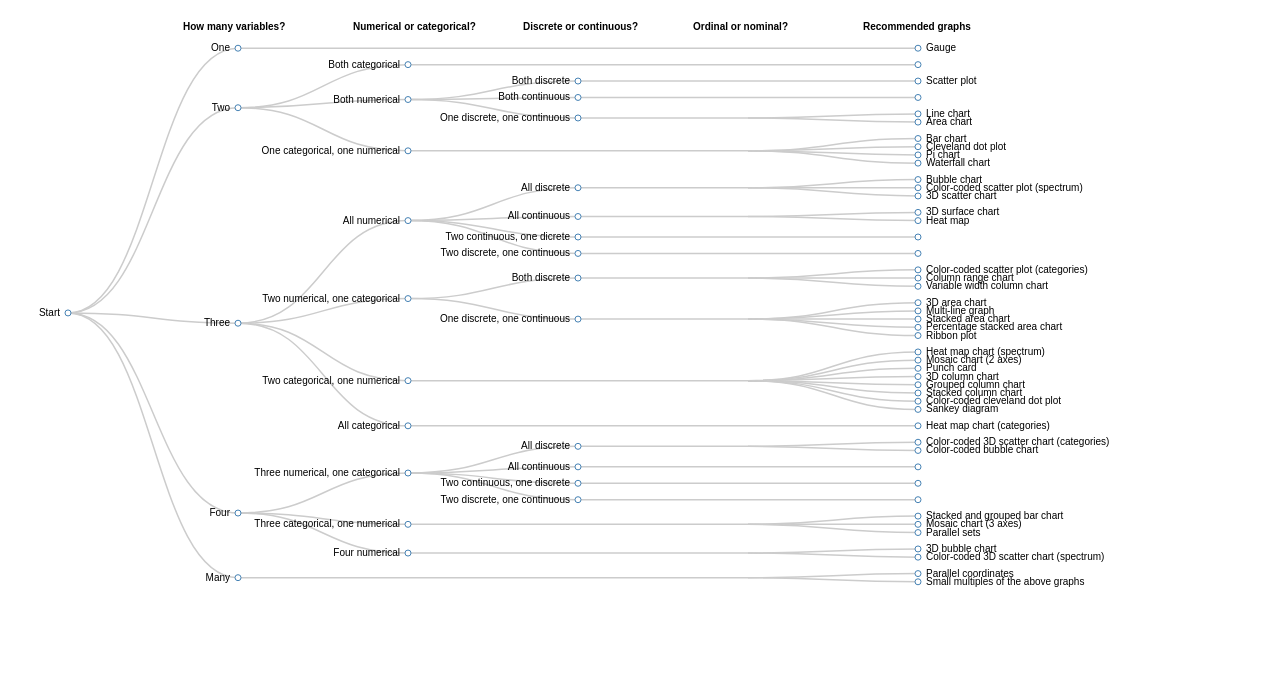
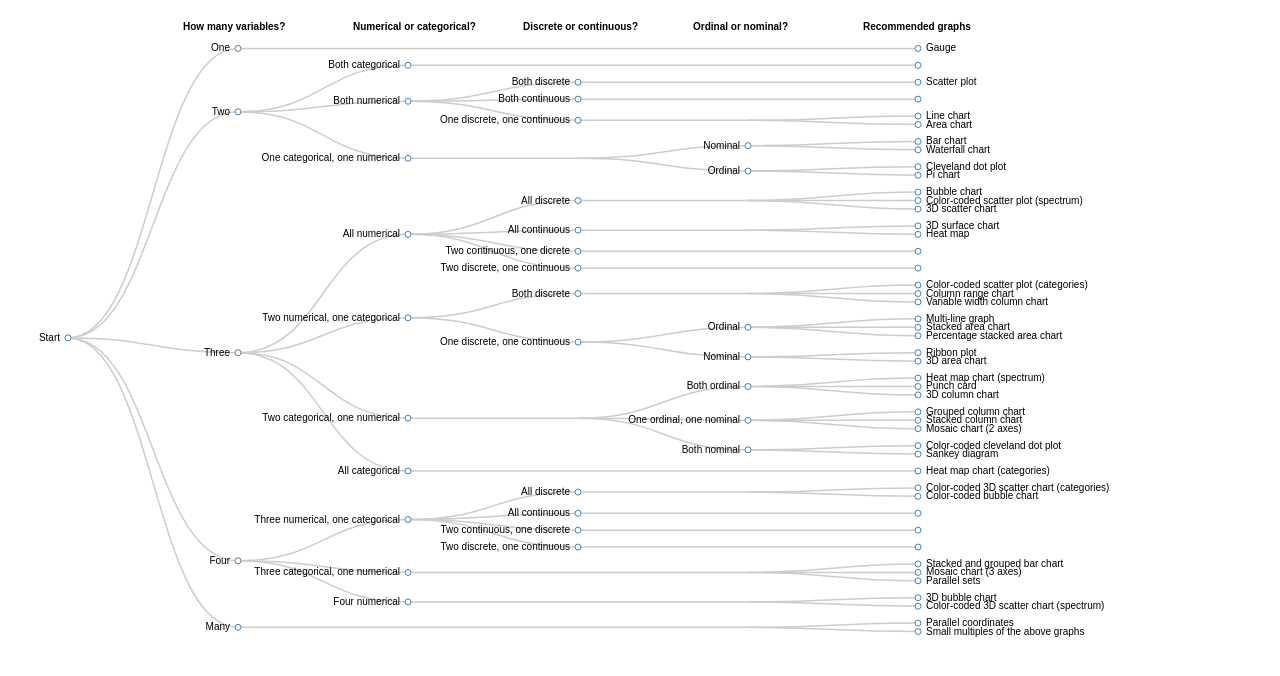
Before and after one commit to crclayton/graph-chooser, a plain HTML site: page index.html in a window 1280 px wide. Drawn offline with nearby package versions, Linux system fonts and the light colour scheme.

Commit message:
ADDED SOME NOMINAL/ORDINAL EXAMPLES

```diff
--- a/data.json
+++ b/data.json
@@ -93,19 +93,24 @@
             {
               "children": [
                 {
-				"example": [["letter","number"],["a",3],["b",5],["c",6]],
+					"name":"Nominal",
+					"example": [["letter","number"],["a",3],["b",5],["c",6]],
                   "children": [
                     {
                       "name": "Bar chart"
                     },
+					                    {
+                      "name": "Waterfall chart"
+                    }]
+					},
+					{
+						"name":"Ordinal",
+						"children":[
                     {
                       "name": "Cleveland dot plot"
                     },
                     {
                       "name": "Pi chart"
-                    },
-                    {
-                      "name": "Waterfall chart"
                     }
                   ]
                 }
@@ -208,11 +213,10 @@
               "name": "One discrete, one continuous",
               "children": [
                 {
+				"name":	"Ordinal",
 				  "example": [["letter","x","y"],["a",1,2],["b",2,5],["c",3,4]],
                   "children": [
-                    {
-                      "name": "3D area chart"
-                    },
+
                     {
                       "name": "Multi-line graph"
                     },
@@ -221,9 +225,17 @@
                     },
                     {
                       "name": "Percentage stacked area chart"
-                    },
+					}
+					]
+					},
+					{
+						"name":"Nominal",
+						"children":[
                     {
                       "name": "Ribbon plot"
+                    },
+					  {
+                      "name": "3D area chart"
                     }
                   ]
                 }
@@ -237,26 +249,37 @@
             {
               "children": [
                 {
+				  "name":"Both ordinal",
 				  "example": [["letter","note","y"],["a","do",2],["b","re",5],["c","mi",4]],
                   "children": [
                     {
                       "name": "Heat map chart (spectrum)"
                     },
                     {
-                      "name": "Mosaic chart (2 axes)"
-                    },
-                    {
                       "name": "Punch card"
                     },
                     {
                       "name": "3D column chart"
-                    },
+                    }
+					]
+					},
+				{
+					"name":"One ordinal, one nominal",
+					"children":[
                     {
                       "name": "Grouped column chart"
                     },
                     {
                       "name": "Stacked column chart"
                     },
+					                {
+                      "name": "Mosaic chart (2 axes)"
+                    }
+					]
+					},
+					{
+						"name":"Both nominal",
+						"children":[
                     {
                       "name": "Color-coded cleveland dot plot"
                     },
--- a/index.html
+++ b/index.html
@@ -76,7 +76,7 @@ tr:nth-child(1){
     }
 
     var width = 1100,
-        height = 550,
+        height = 600,
 		margin = 250;
 
     var tooltip = d3.select("body")
```
